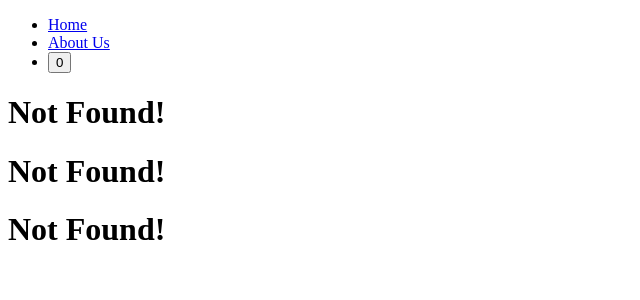
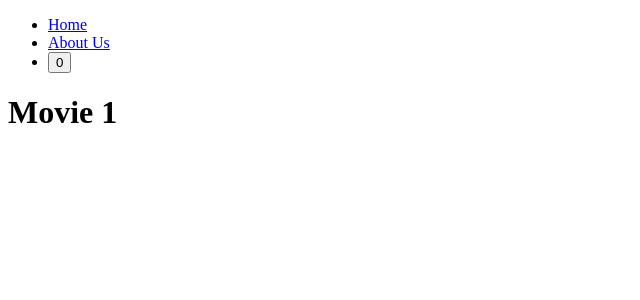
Before and after one commit to khv2644511/LEARN_NEXTJS14, a Next.js app: page /movies/1 in a window 1280 px wide. Before the commit this address had no page. Shown: the top 300 px of the page, without its empty margins (0-640 px from the left). Built offline with nearby package versions, Linux system fonts and the light colour scheme.

Commit message:
Dynamic Routes

```diff
--- /dev/null
+++ b/app/(movies)/movies/[id]/page.tsx
@@ -0,0 +1,3 @@
+export default function MovieDetail({ params: { id } }: { params: { id: string } }) {
+    return <h1>Movie {id}</h1>;
+}
```
Also changed, not shown: 1 other file (tests, documents, lock files or other folders).
